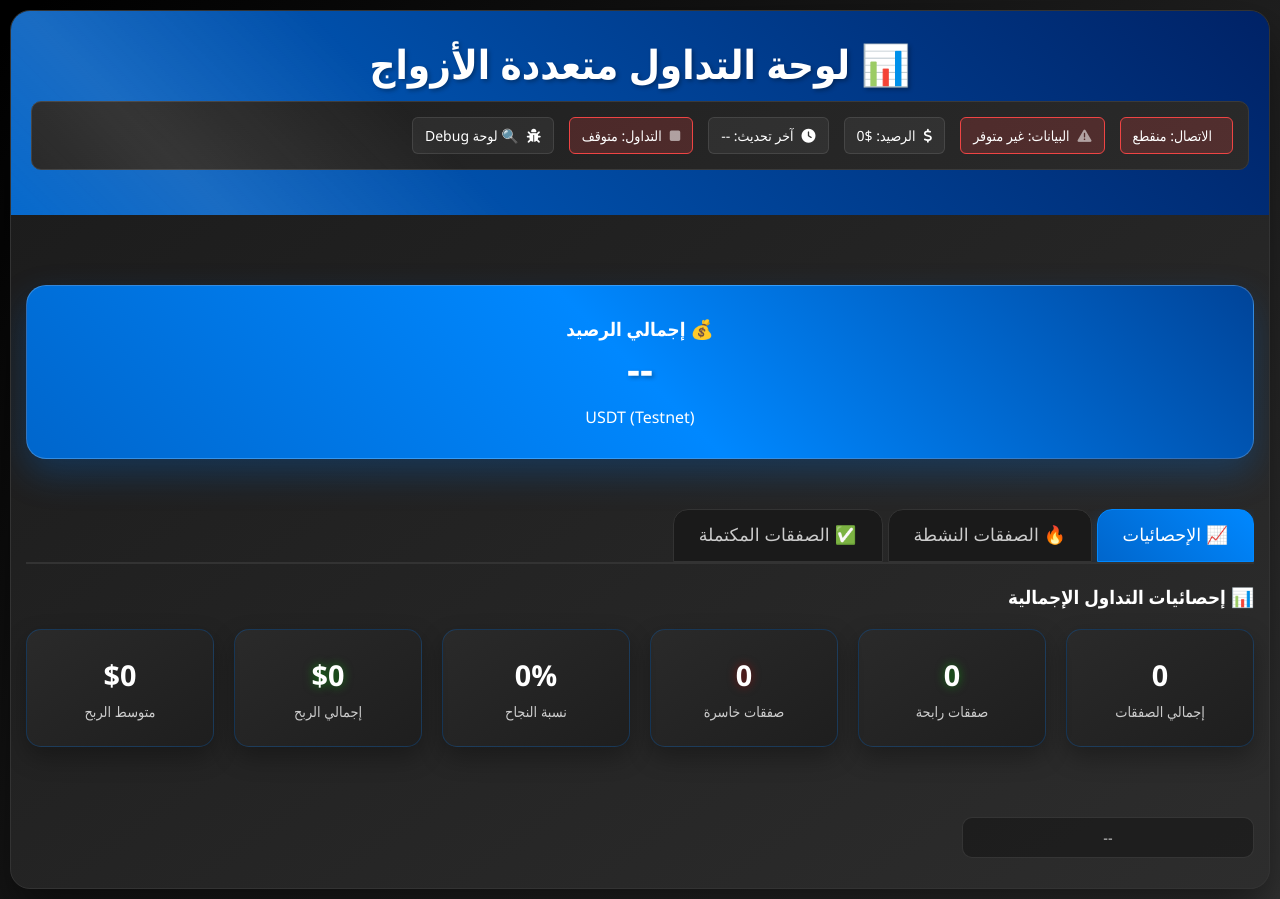
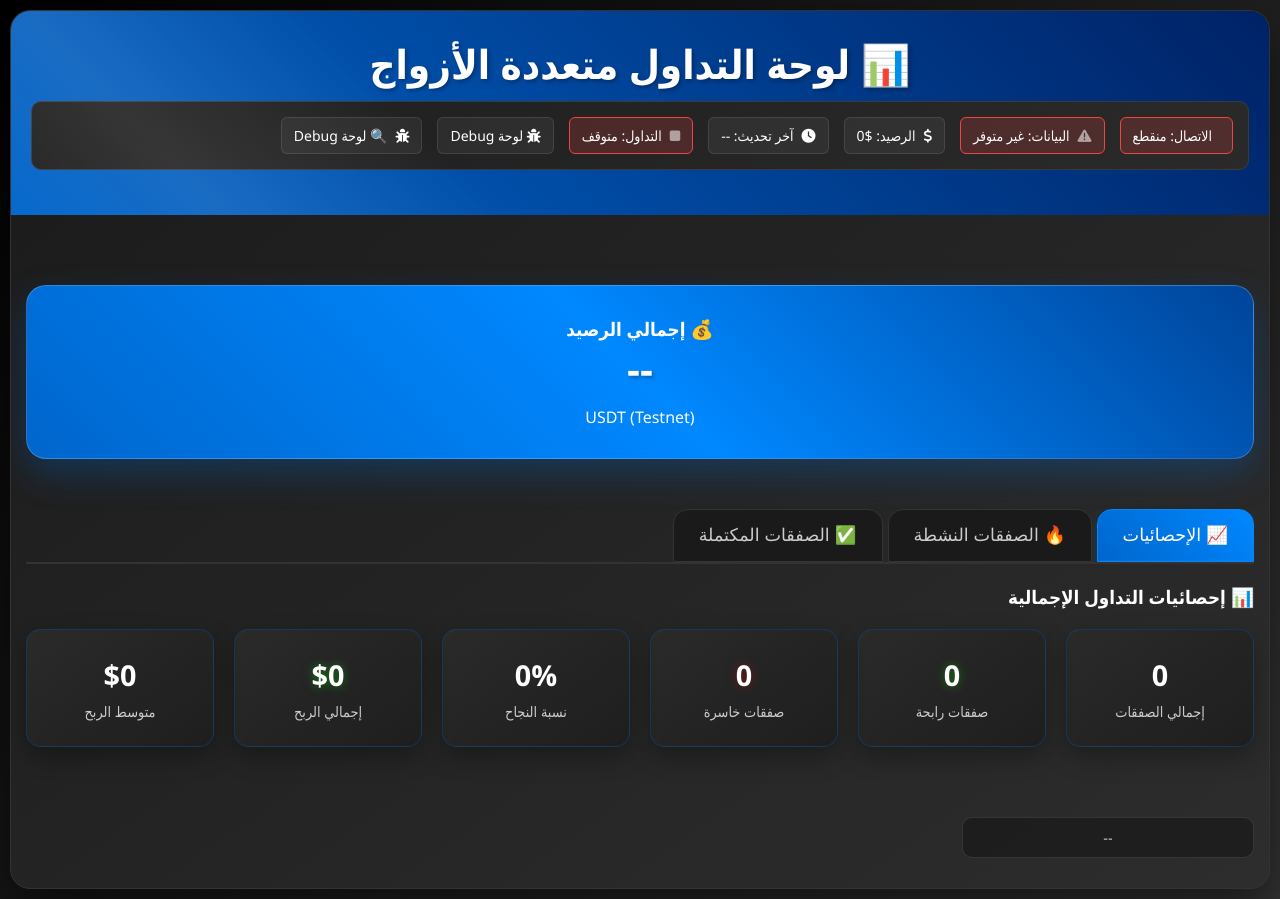
Before and after one commit to mahmoddagstane/Test, a Flask app: template templates/index.html in a window 1280 px wide. Run offline with Flask 3, Linux system fonts and the light colour scheme; the template is opened without the code that fills it: most values are stand-ins (such as "Sample title", 1, 10 or a date in 2020).

Commit message:
Assistant checkpoint: إضافة رابط لوحة Debug في الواجهة
Assistant generated file changes:
- templates/index.html: إضافة رابط لوحة Debug في الواجهة الرئيسية

---

User prompt:

شتغل التطبيق بس لوحه debug ما شتغلت

Replit-Commit-Author: Assistant
Replit-Commit-Session-Id: 35cb8274-4a77-4be0-8e51-38ff745380e4

```diff
--- a/templates/index.html
+++ b/templates/index.html
@@ -892,6 +892,12 @@
                 <div class="status-item" id="trading-mode">
                     <i class="fas fa-robot" id="trading-icon"></i>
                     <span>التداول: <span id="trading-status">فحص...</span></span>
+                </div>
+                <div class="status-item">
+                    <a href="/debug" target="_blank" style="color: #fff; text-decoration: none;">
+                        <i class="fas fa-bug"></i>
+                        <span>لوحة Debug</span>
+                    </a>
                 </div>
                 <div class="status-item" style="cursor: pointer;" onclick="openDebugPanel()">
                     <i class="fas fa-bug"></i>
```
